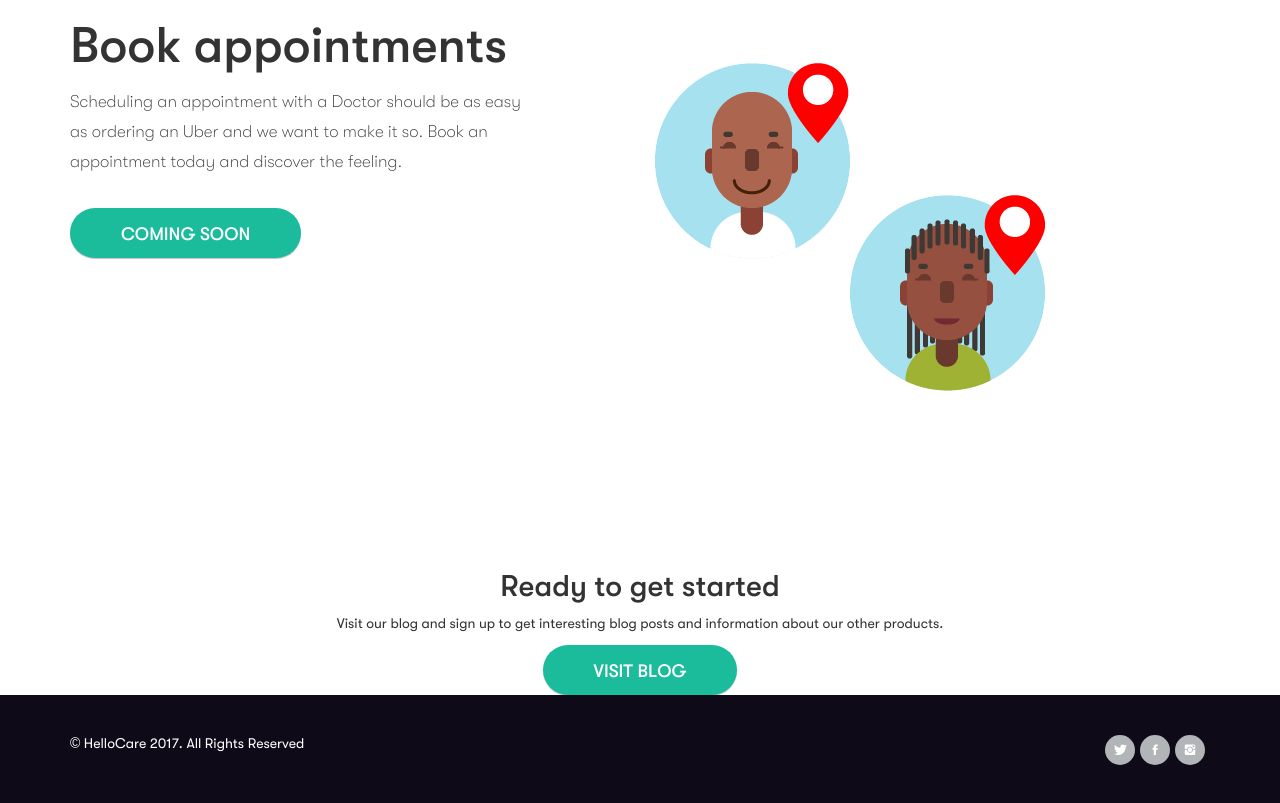
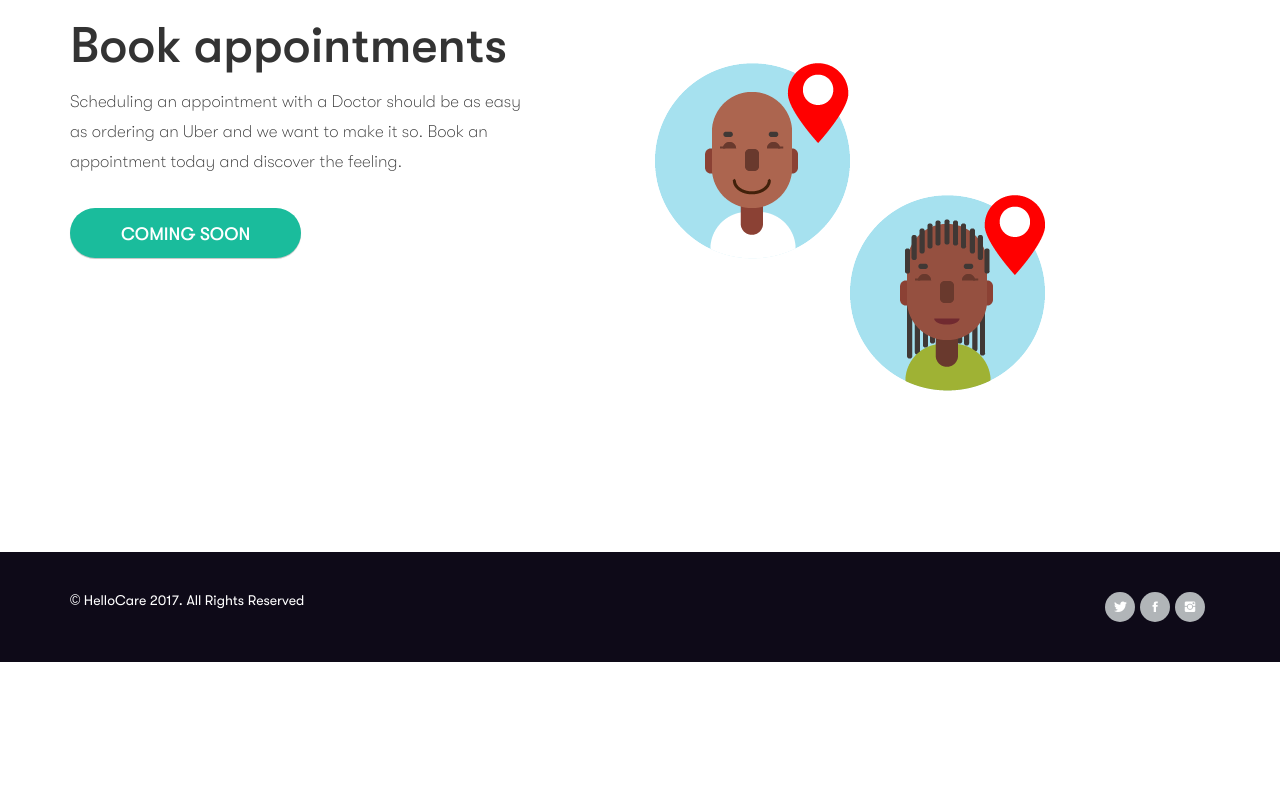
Before and after one commit to wale-A/wale-A.github.io, a plain HTML site: page index.html in a window 1280 px wide. Shown: the part 2079-2882 px from the top of the page. After the commit the page ends 2741 px from the top, so only its background shows below. Drawn offline with Linux system fonts and the light colour scheme; files whose address does not match are found by name.

Commit message:
removed d blog section...
would add at a latter date

```diff
--- a/index.html
+++ b/index.html
@@ -183,18 +183,6 @@
         </div>
     </section>
 
-    <section class="get-started-section">
-        <div class="container">
-            <div class="get-started-container text-center">
-                <div class="h2 headline-text">Ready to get started</div>
-                <p class="subheadline-text">Visit our blog and sign up to get interesting blog posts and information
-                    about our other products.</p>
-                <a href="blog_list.html" class="btn landing-btn landing-btn-success landing-btn-lg">visit
-                    blog</a>
-            </div>
-        </div>
-    </section>
-
 </main>
 <footer class="footer">
     <div class="container">
```
